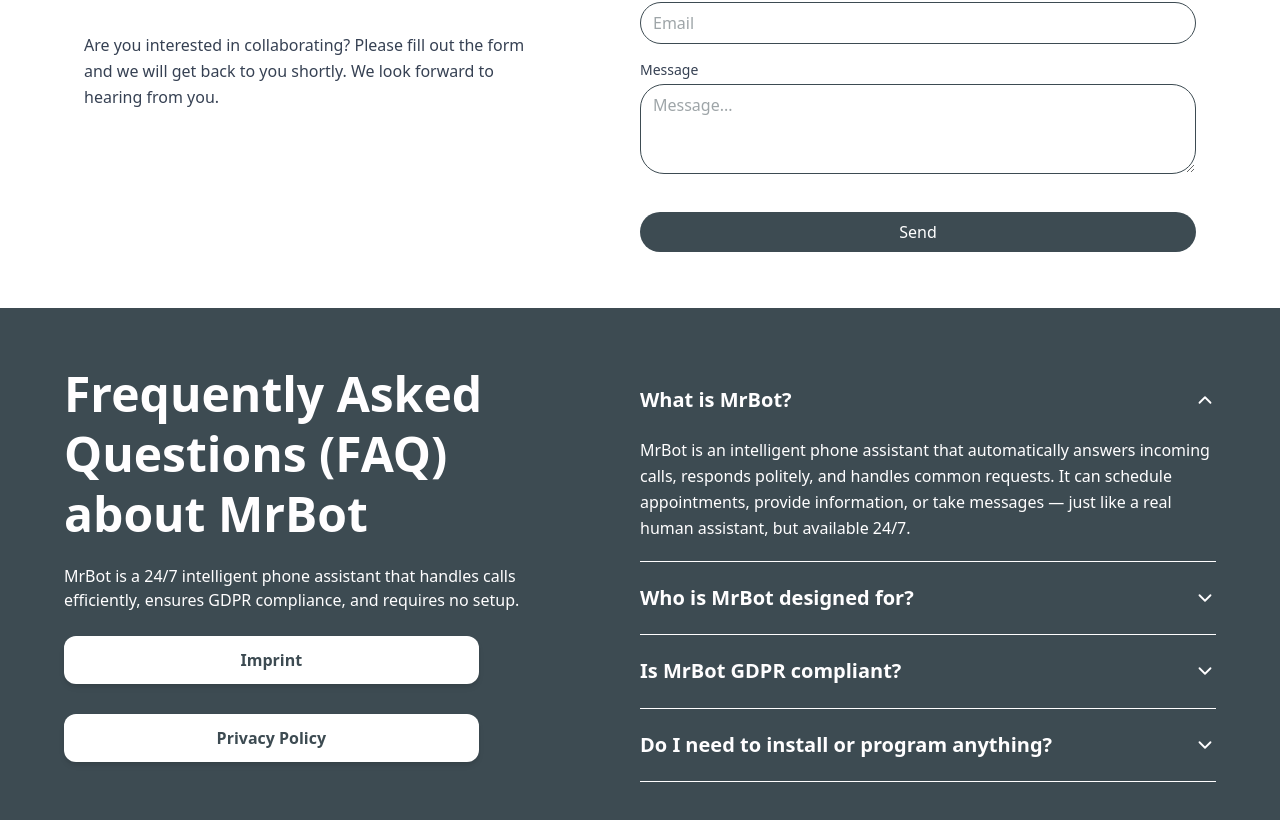
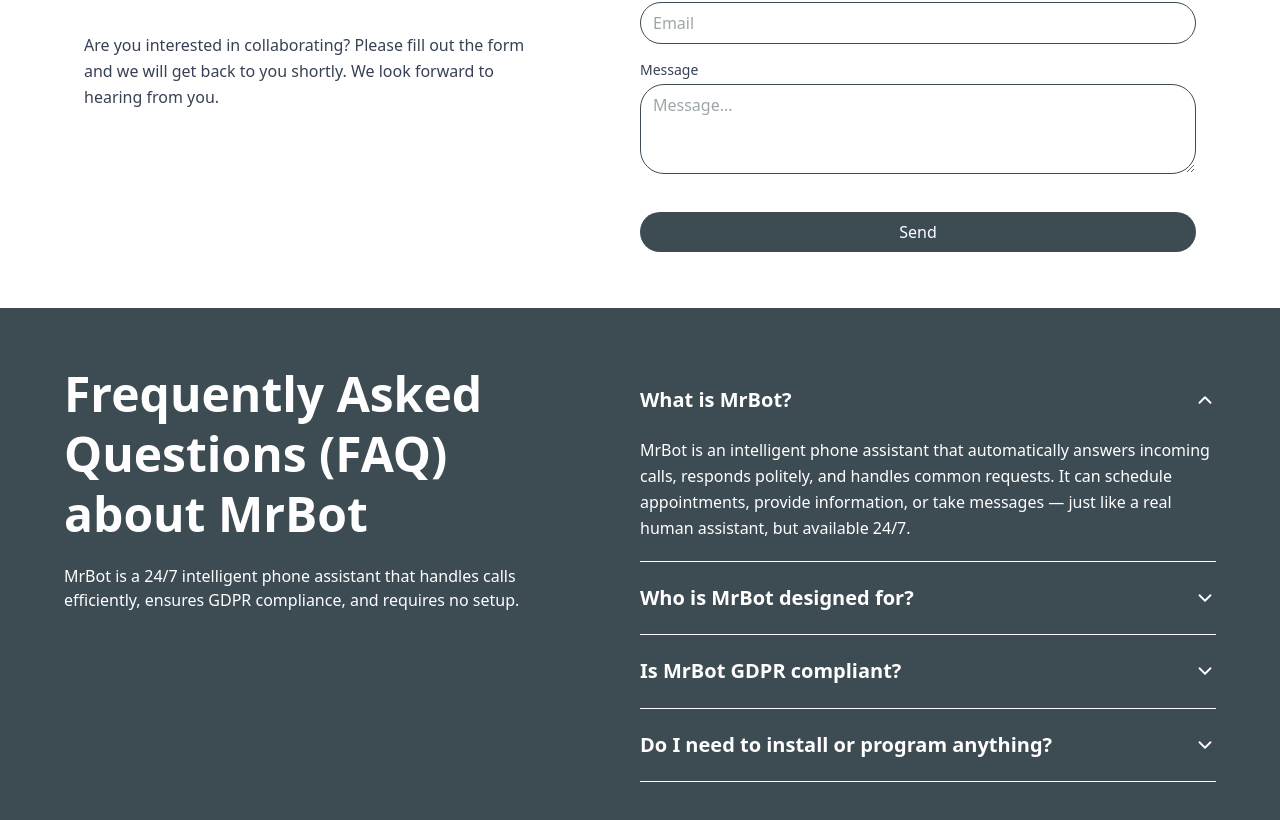
Before and after one commit to ahmed692935/MunifAgent, a React (Vite) app: page / in a window 1280 px wide. Shown: the part 1974-2794 px from the top of the page. Built offline with nearby package versions, Linux system fonts and the light colour scheme.

Commit message:
fixes button

```diff
--- a/src/Language/de.json
+++ b/src/Language/de.json
@@ -2,7 +2,6 @@
   "menu": {
     "home": "Startseite",
     "about": "Über uns",
-    "services": "Gesetzliche Anforderungen",
     "contact": "Kontakt"
   },
   "auth": {
--- a/src/Language/en.json
+++ b/src/Language/en.json
@@ -2,7 +2,6 @@
   "menu": {
     "home": "Home",
     "about": "About",
-    "services": "Legal Requirements",
     "contact": "Contact"
   },
   "auth": {
--- a/src/components/LandingPageComponents/Accordion.tsx
+++ b/src/components/LandingPageComponents/Accordion.tsx
@@ -30,11 +30,6 @@
               {t("faq.title")}
             </h2>
             <p className="text-[#fffeff] text-base pt-5">{t("faq.subtitle")}</p>
-
-            <div className="mt-6 flex flex-col gap-4">
-              <Impressum />
-              <PrivaryPolicy />
-            </div>
           </div>
 
           {/* Right content */}
@@ -83,6 +78,10 @@
             })}
           </div>
         </div>
+        <div className="mt-10 flex flex-col sm:flex-row">
+          <Impressum />
+          <PrivaryPolicy />
+        </div>
       </div>
     </section>
   );
--- a/src/components/LandingPageComponents/Impressum.tsx
+++ b/src/components/LandingPageComponents/Impressum.tsx
@@ -35,12 +35,12 @@
       <div className="">
         <button
           onClick={() => setOpen(true)}
-          className="px-6 py-3 bg-white font-bold w-[90%] text-[#3d4b52] rounded-xl shadow-md hover:bg-gray-300 transition-all"
+          className="px-20 py-3 bg-white font-bold text-[#3d4b52] rounded-xl shadow-md hover:bg-gray-300 transition-all"
         >
           {t("legal.impressum.button")}
         </button>
       </div>
-      <section className="max-w-7xl mx-auto py-16 px-5">
+      <section className="max-w-7xl mx-auto py-5 px-5">
         {/* ---------- Button to open Modal ---------- */}
 
         {/* ---------- POPUP MODAL ---------- */}
--- a/src/components/LandingPageComponents/Navbar.tsx
+++ b/src/components/LandingPageComponents/Navbar.tsx
@@ -23,7 +23,7 @@
   const menuItems = [
     { key: "home", label: t("menu.home") },
     { key: "about", label: t("menu.about") },
-    { key: "services", label: t("menu.services") },
+    // { key: "services", label: t("menu.services") },
     { key: "contact", label: t("menu.contact") },
     // { key: "imprint", label: t("menu.imprint") },
   ];
--- a/src/components/LandingPageComponents/PrivaryPolicy.tsx
+++ b/src/components/LandingPageComponents/PrivaryPolicy.tsx
@@ -166,10 +166,10 @@
   return (
     <>
       {/* Button */}
-      <div className="relative">
+      <div className="">
         <button
           onClick={() => setOpen(true)}
-          className=" py-3 absolute -top-[130px] w-[90%] font-bold bg-white text-[#3d4b52] rounded-xl shadow-md hover:bg-gray-300 transition-all"
+          className=" py-3 px-20 font-bold bg-white text-[#3d4b52] rounded-xl shadow-md hover:bg-gray-300 transition-all"
         >
           {t("legal.privacyPolicy.button")}
         </button>
```
